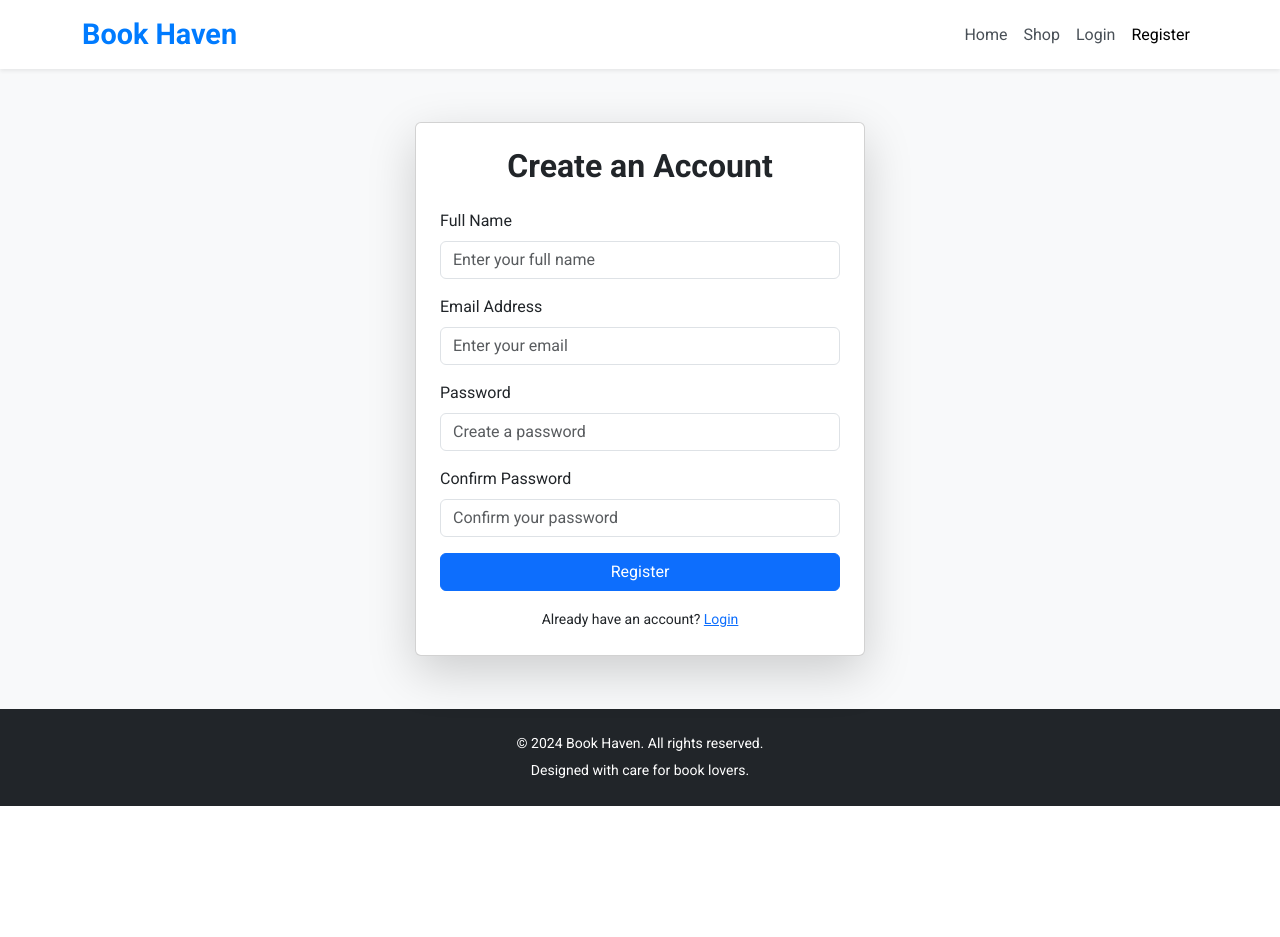
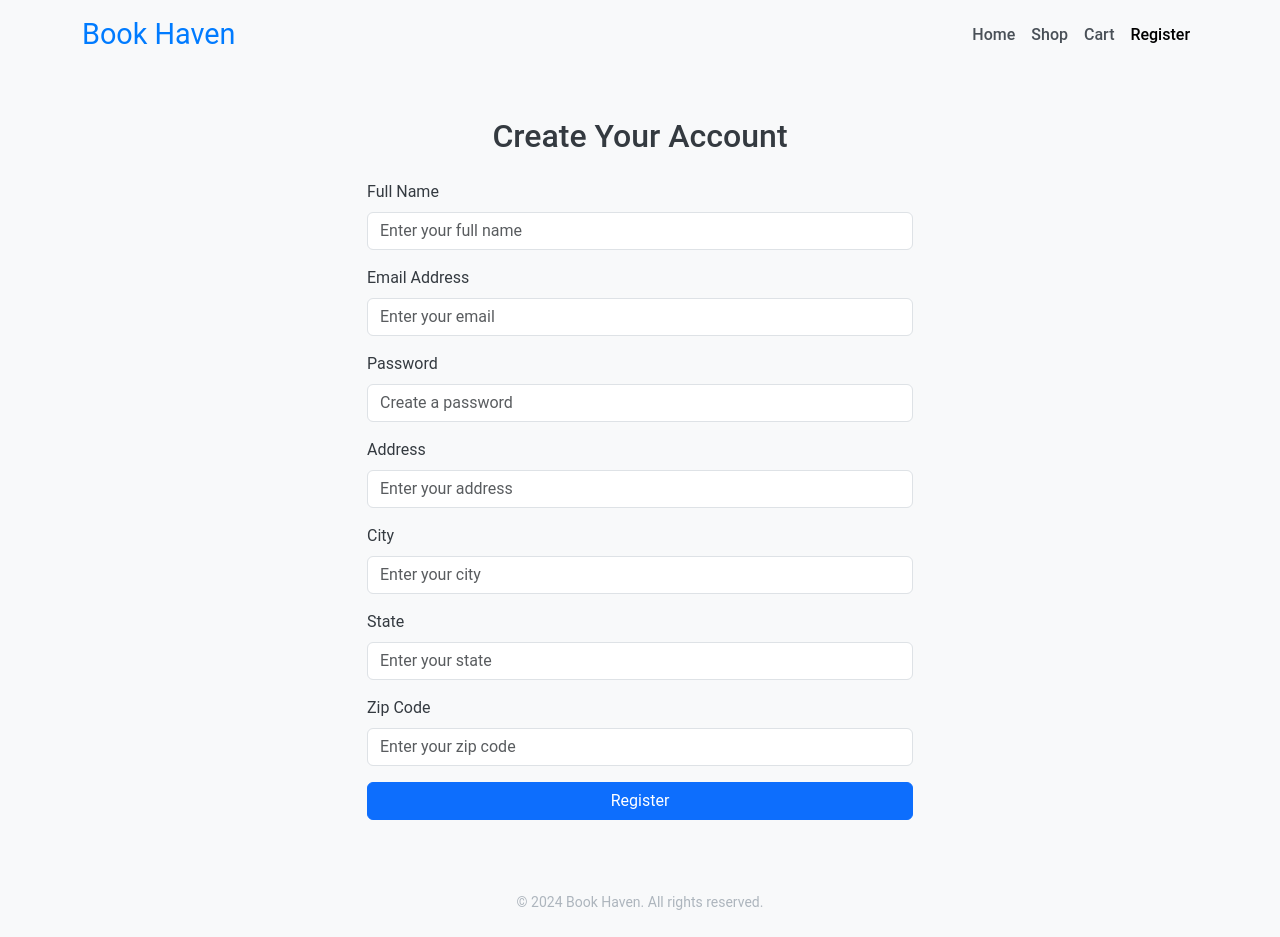
Before and after one commit to ShubhamSarvankar/BookSystem, a Flask app: page /register in a window 1280 px wide. Before the commit the page ends 806 px from the top, so only its background shows below. Run offline with Flask 3, Linux system fonts and the light colour scheme; some libraries are stand-ins or nearby versions.

Commit message:
Catalog, Products, Checkout

```diff
--- a/app.py
+++ b/app.py
@@ -1,4 +1,4 @@
-from flask import Flask, request, jsonify, render_template, redirect, url_for
+from flask import Flask, request, flash, jsonify, render_template, redirect, url_for
 from flask_mysqldb import MySQL
 import re
 import os
@@ -148,27 +148,55 @@ def book_details(book_id):
 @app.route('/register', methods=['GET', 'POST'])
 def register():
     if request.method == 'POST':
-        name = request.form['name']
-        email = request.form['email']
-        password = request.form['password']
-        hashed_password = bcrypt.generate_password_hash(password).decode('utf-8')
+        name = request.form.get('name')
+        email = request.form.get('email')
+        password = request.form.get('password')
+        customer_type = 'Individual'  # Assuming individual registration here
+        address_details = {
+            'street': request.form.get('street'),
+            'city': request.form.get('city'),
+            'state': request.form.get('state'),
+            'zip': request.form.get('zip'),
+            'country': request.form.get('country'),
+            'address_type': 'Home',  # Defaulting to Home
+        }
 
         try:
+            # Insert customer details
             cur = mysql.connection.cursor()
-            cur.execute("SELECT * FROM Customer WHERE email = %s", (email,))
-            if cur.fetchone():
-                return "Email already exists", 400
+            customer_query = """
+                INSERT INTO Customer (customer_name, email, password, customer_type)
+                VALUES (%s, %s, %s, %s)
+            """
+            cur.execute(customer_query, (name, email, password, customer_type))
+            customer_id = cur.lastrowid  # Get the generated customer_id
 
-            cur.execute(
-                "INSERT INTO Customer (customer_name, email, password, customer_type) VALUES (%s, %s, %s, %s)",
-                (name, email, hashed_password, 'Individual')
-            )
+            # Insert address details
+            address_query = """
+                INSERT INTO Address (customer_id, street, city, state, zip, country, address_type)
+                VALUES (%s, %s, %s, %s, %s, %s, %s)
+            """
+            cur.execute(address_query, (
+                customer_id,
+                address_details['street'],
+                address_details['city'],
+                address_details['state'],
+                address_details['zip'],
+                address_details['country'],
+                address_details['address_type']
+            ))
+
             mysql.connection.commit()
             cur.close()
-            return redirect(url_for('login'))
+
+            flash("Registration successful! Please log in.", "success")
+            return redirect('/login')
         except Exception as e:
-            return jsonify({"error": str(e)})
-    return render_template('register.html')
+            print("Registration Error:", e)
+            flash("An error occurred during registration. Please try again.", "danger")
+            return redirect('/register')
+    else:
+        return render_template('register.html')
 
 @app.route('/login', methods=['GET', 'POST'])
 def login():
@@ -231,6 +259,8 @@ def checkout():
     try:
         user_id = session['user_id']
         cur = mysql.connection.cursor()
+
+        # Fetch cart items for the logged-in user
         cur.execute("""
             SELECT b.title, c.quantity, b.price, (c.quantity * b.price) AS subtotal
             FROM Cart c
@@ -238,12 +268,13 @@ def checkout():
             WHERE c.customer_id = %s
         """, (user_id,))
         cart_items = cur.fetchall()
-        cur.close()
 
         if not cart_items:
+            cur.close()
             return render_template('checkout.html', error="Your cart is empty!")
 
-        total = sum(item[3] for item in cart_items)  # Calculate total price
+        # Calculate total price
+        total = sum(item[3] for item in cart_items)
         formatted_items = [
             {
                 "title": item[0],
@@ -254,7 +285,28 @@ def checkout():
             for item in cart_items
         ]
 
-        return render_template('checkout.html', cart_items=formatted_items, total=total)
+        # Fetch addresses for the logged-in user
+        cur.execute("""
+            SELECT address_id, street, city, state, zip
+            FROM Address
+            WHERE customer_id = %s
+        """, (user_id,))
+        addresses = cur.fetchall()
+
+        formatted_addresses = [
+            {
+                "address_id": address[0],
+                "street": address[1],
+                "city": address[2],
+                "state": address[3],
+                "zip": address[4]
+            }
+            for address in addresses
+        ]
+
+        cur.close()
+
+        return render_template('checkout.html', cart_items=formatted_items, total=total, addresses=formatted_addresses)
     except Exception as e:
         print("Error:", e)
         return jsonify({"error": str(e)})
--- a/templates/register.html
+++ b/templates/register.html
@@ -3,27 +3,20 @@
 <head>
     <meta charset="UTF-8">
     <meta name="viewport" content="width=device-width, initial-scale=1.0">
-    <title>Register - Book Haven</title>
-    <!-- Bootstrap CSS -->
+    <title>Register</title>
     <link rel="stylesheet" href="https://cdnjs.cloudflare.com/ajax/libs/bootstrap/5.3.0/css/bootstrap.min.css">
-    <!-- Custom CSS -->
     <link rel="stylesheet" href="{{ url_for('static', filename='css/style.css') }}">
-    <!-- Google Fonts -->
-    <link href="https://fonts.googleapis.com/css2?family=Roboto:wght@300;400;700&display=swap" rel="stylesheet">
 </head>
 <body>
     <!-- Navbar -->
-    <nav class="navbar navbar-expand-lg navbar-light bg-white shadow-sm">
+    <nav class="navbar navbar-expand-lg navbar-light bg-light">
         <div class="container">
-            <a class="navbar-brand fw-bold" href="/">Book Haven</a>
-            <button class="navbar-toggler" type="button" data-bs-toggle="collapse" data-bs-target="#navbarNav" aria-controls="navbarNav" aria-expanded="false" aria-label="Toggle navigation">
-                <span class="navbar-toggler-icon"></span>
-            </button>
+            <a class="navbar-brand" href="/">Book Haven</a>
             <div class="collapse navbar-collapse" id="navbarNav">
                 <ul class="navbar-nav ms-auto">
                     <li class="nav-item"><a class="nav-link" href="/">Home</a></li>
-                    <li class="nav-item"><a class="nav-link" href="/products">Shop</a></li>
-                    <li class="nav-item"><a class="nav-link" href="/login">Login</a></li>
+                    <li class="nav-item"><a class="nav-link" href="/catalog">Shop</a></li>
+                    <li class="nav-item"><a class="nav-link" href="/cart">Cart</a></li>
                     <li class="nav-item"><a class="nav-link active" href="/register">Register</a></li>
                 </ul>
             </div>
@@ -31,43 +24,51 @@
     </nav>
 
     <!-- Registration Form -->
-    <div class="container d-flex justify-content-center align-items-center" style="min-height: 80vh;">
-        <div class="card shadow-lg p-4" style="width: 100%; max-width: 450px;">
-            <h2 class="text-center fw-bold mb-4">Create an Account</h2>
+    <div class="container my-5">
+        <h2 class="text-center mb-4">Create Your Account</h2>
+        <div class="row justify-content-center">
+            <div class="col-md-6">
                 <form action="/register" method="POST">
                     <div class="mb-3">
                         <label for="name" class="form-label">Full Name</label>
-                    <input type="text" class="form-control" id="name" name="name" placeholder="Enter your full name" required>
+                        <input type="text" class="form-control" id="name" name="name" required placeholder="Enter your full name">
                     </div>
                     <div class="mb-3">
                         <label for="email" class="form-label">Email Address</label>
-                    <input type="email" class="form-control" id="email" name="email" placeholder="Enter your email" required>
+                        <input type="email" class="form-control" id="email" name="email" required placeholder="Enter your email">
                     </div>
                     <div class="mb-3">
                         <label for="password" class="form-label">Password</label>
-                    <input type="password" class="form-control" id="password" name="password" placeholder="Create a password" required>
+                        <input type="password" class="form-control" id="password" name="password" required placeholder="Create a password">
                     </div>
                     <div class="mb-3">
-                    <label for="confirmPassword" class="form-label">Confirm Password</label>
-                    <input type="password" class="form-control" id="confirmPassword" name="confirmPassword" placeholder="Confirm your password" required>
+                        <label for="address" class="form-label">Address</label>
+                        <input type="text" class="form-control" id="address" name="address" required placeholder="Enter your address">
                     </div>
-                <button type="submit" class="btn btn-primary w-100">Register</button>
-                <div class="text-center mt-3">
-                    <small>Already have an account? <a href="/login" class="text-primary">Login</a></small>
+                    <div class="mb-3">
+                        <label for="city" class="form-label">City</label>
+                        <input type="text" class="form-control" id="city" name="city" required placeholder="Enter your city">
+                    </div>
+                    <div class="mb-3">
+                        <label for="state" class="form-label">State</label>
+                        <input type="text" class="form-control" id="state" name="state" required placeholder="Enter your state">
+                    </div>
+                    <div class="mb-3">
+                        <label for="zip" class="form-label">Zip Code</label>
+                        <input type="text" class="form-control" id="zip" name="zip" required placeholder="Enter your zip code">
+                    </div>
+                    <div class="d-grid">
+                        <button type="submit" class="btn btn-primary">Register</button>
                     </div>
                 </form>
             </div>
         </div>
+    </div>
 
-    <!-- Footer -->
-    <footer class="bg-dark text-white py-4">
-        <div class="container text-center">
-            <p class="mb-1">&copy; 2024 Book Haven. All rights reserved.</p>
-            <small>Designed with care for book lovers.</small>
+    <footer class="bg-light text-center">
+        <div class="container p-4">
+            <p>&copy; 2024 Book Haven. All rights reserved.</p>
         </div>
     </footer>
-
-    <!-- Bootstrap JS -->
-    <script src="https://cdnjs.cloudflare.com/ajax/libs/bootstrap/5.3.0/js/bootstrap.bundle.min.js"></script>
 </body>
 </html>
```
Also changed, not shown: templates/cart.html (+52 -29 lines), templates/checkout.html (+15 -1 lines). Lines whose indentation alone changed are shown as unchanged.
